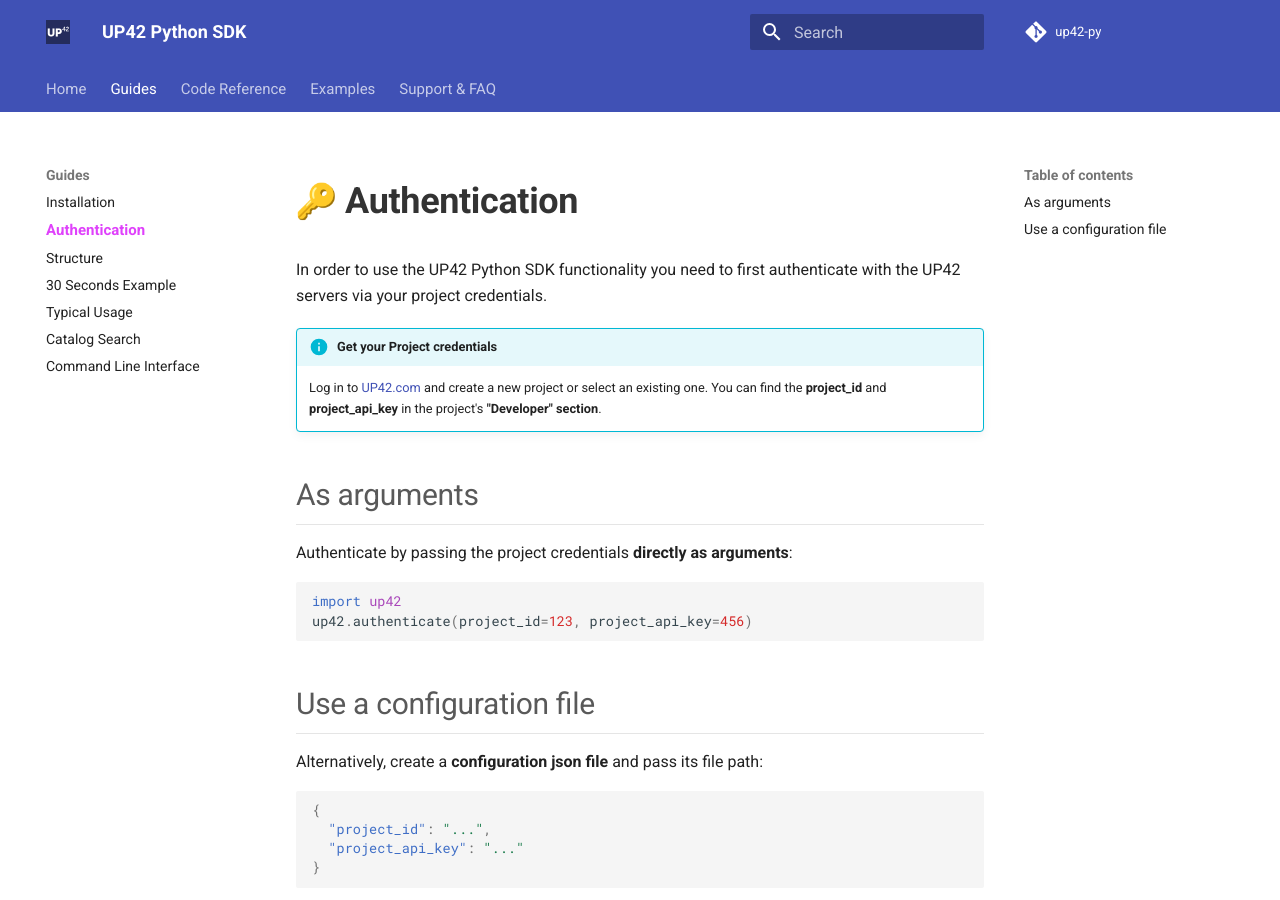
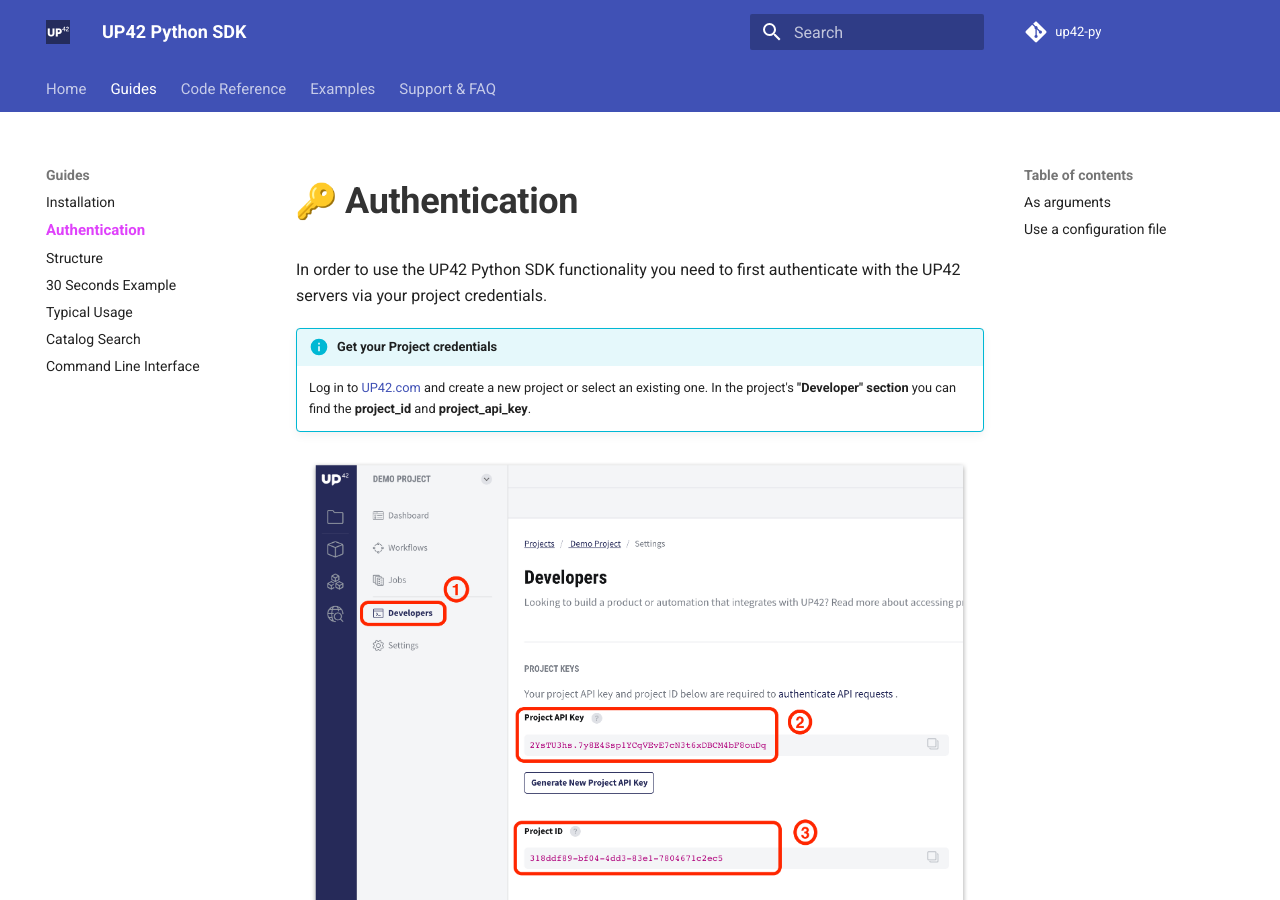
Before and after one commit to up42/up42-py, an MkDocs documentation site: the page built from docs/authentication.md, in a window 1280 px wide and 900 px high. Built offline with MkDocs 1.6.1 and Material for MkDocs 9.7.7, drawn with Linux system fonts in a browser that asks for light colours; emoji names are drawn with the system emoji font; comment, search, counter and statistics services are not loaded.

Commit message:
add credentials image

```diff
--- a/docs/authentication.md
+++ b/docs/authentication.md
@@ -5,7 +5,11 @@
 
 !!! Info "Get your Project credentials"
     Log in to [UP42.com](https://console.up42.com) and create a new project or select an existing one.
-    You can find the **project_id** and **project_api_key** in the project's **"Developer" section**.
+    In the project's **"Developer" section** you can find the **project_id** and **project_api_key**.
+
+<h1 align="center">
+    <img width="700" src="/assets/auth.png">
+</h1>
 
 ## As arguments
 
```
Also changed, not shown: README.md (+1 -1 lines), docs/assets/auth.png (added).
